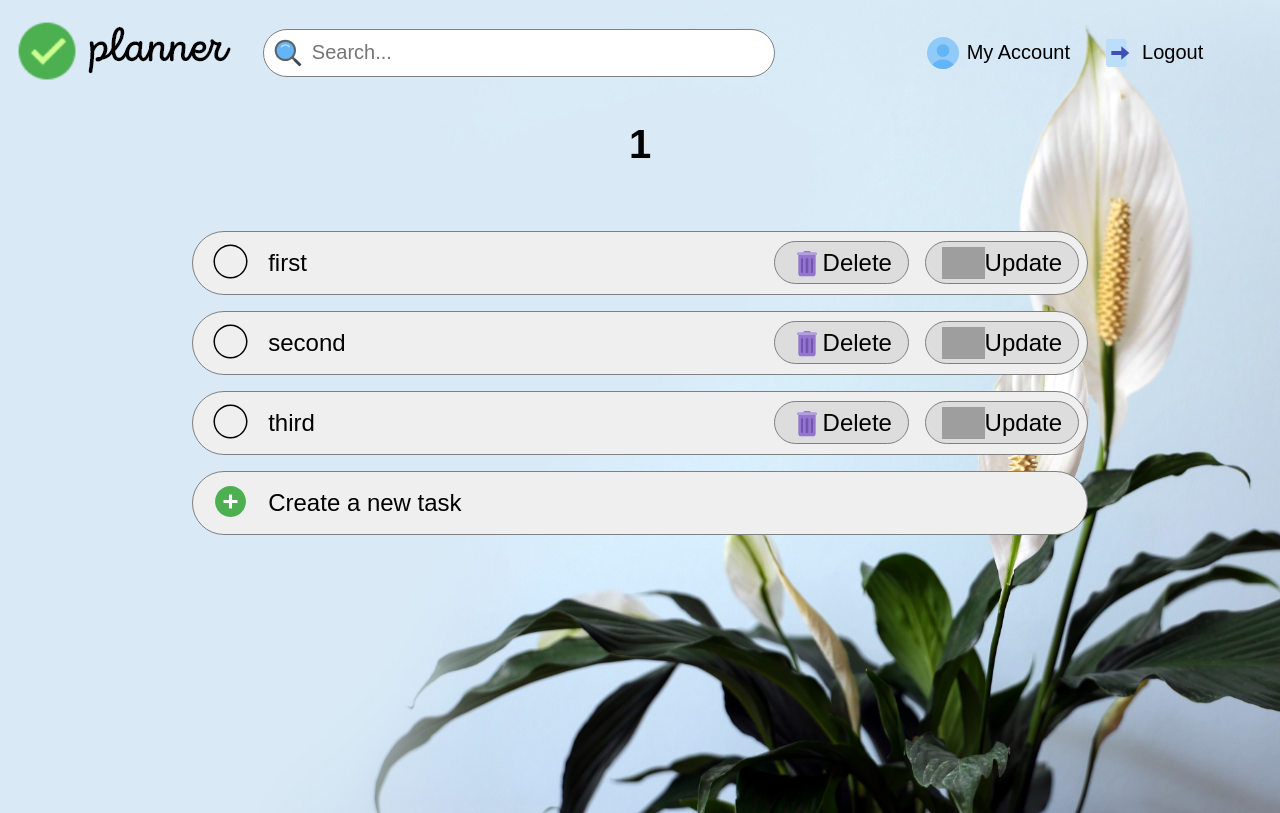
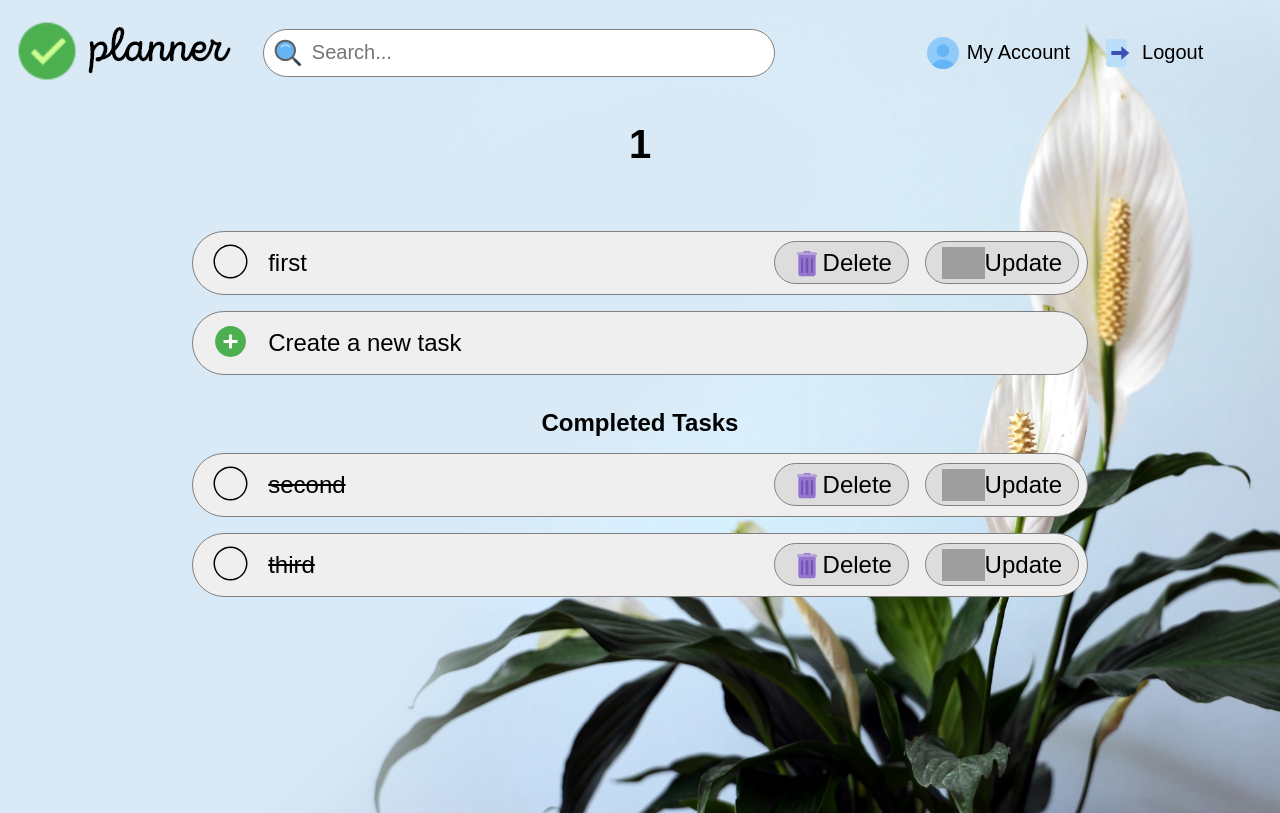
Before and after one commit to anushkakamalja/Personal-Planner, a Flask app: page /tasks/1 in a window 1280 px wide. Run offline with Flask 2, Linux system fonts and the light colour scheme; a user stored in the database is signed in; data comes from the database, SQL or seed files in the repository; both versions use the stored data as it was after the commit; grey boxes are pictures that could not be loaded.

Commit message:
Add complete, incomplete task feature

```diff
--- a/project/main.py
+++ b/project/main.py
@@ -21,14 +21,16 @@ def profile():
 def tasks(project):
     if request.method=='POST':
         title=request.form['title']
-        todo=Tasks(title=title)
+        todo=Tasks(title=title,complete=False)
         db.session.add(todo)
         db.session.commit()
-        allTodo=Tasks.query.all()
+        # incomplete=Tasks.query.filter_by(complete=False).all()
+        # complete=Tasks.query.filter_by(complete=True).all()
         return redirect(url_for('main.tasks',project=project))
     else:
-        allTodo=Tasks.query.all()
-        return render_template('task.html', project=project, allTodo=allTodo)
+        incomplete=Tasks.query.filter_by(complete=False).all()
+        complete=Tasks.query.filter_by(complete=True).all()
+        return render_template('task.html', project=project, incomplete=incomplete, complete=complete)
 
 @main.route('/dashboard', methods=['GET','POST'])
 @login_required
@@ -52,3 +54,20 @@ def delete(sno,project):
         db.session.delete(todo)
         db.session.commit()
         return redirect(url_for('main.tasks',project=project))
+
+@main.route('/complete/<project>/<int:sno>')
+@login_required
+def complete(sno,project):
+    todo=Tasks.query.filter_by(sno=sno).first()
+    todo.complete=True
+    db.session.commit()
+    return redirect(url_for('main.tasks',project=project))
+
+
+@main.route('/incomplete/<project>/<int:sno>')
+@login_required
+def incomplete(sno,project):
+    todo=Tasks.query.filter_by(sno=sno).first()
+    todo.complete=False
+    db.session.commit()
+    return redirect(url_for('main.tasks',project=project))
--- a/project/models.py
+++ b/project/models.py
@@ -10,6 +10,7 @@ class User(UserMixin, db.Model):
 class Tasks(db.Model):
     sno=db.Column(db.Integer, primary_key=True)
     title=db.Column(db.String(200), nullable=False)
+    complete=db.Column(db.Boolean)
 
 def __repr__(self) -> str:
     return f"{self.sno}={self.title}"
--- a/project/templates/task.html
+++ b/project/templates/task.html
@@ -1,16 +1,18 @@
 {% extends 'base.html' %} {% block stylesheet %}
 <link rel="stylesheet" href="/static/css/task.css" />
-{% endblock stylesheet %} {% block title %} My Tasks {% endblock title %} {%block content %}
+{% endblock stylesheet %} {% block title %} My Tasks {% endblock title %}
+{%block content %}
 <h1 class="taskpage-header">{{project}}</h1>
 
-{% for todo in allTodo %}
+{% for todo in incomplete %}
 <button class="createnew tasklist">
   <span>
-    <img
-      class="add-icon task-icon"
-      src="/static/assets/icons/round_50px.svg"
-      alt=""
-    /><span class="btn-text">{{todo.title}}</span></span
+    <a href="/complete/{{project}}/{{todo.sno}}"
+      ><img
+        class="add-icon task-icon"
+        src="/static/assets/icons/round_50px.svg"
+        alt="" /></a
+    ><span class="btn-text">{{todo.title}}</span></span
   >
   <span class="btn-wrapper">
     <div class="btn">
@@ -30,7 +32,7 @@
 {% endfor %}
 
 <button
-  class="createnew"
+  class="createnew new-create-style"
   onclick="document.getElementById('id01').style.display='block'"
 >
   <span>
@@ -40,6 +42,38 @@
       alt="" /></span
   >Create a new task
 </button>
+
+{% if complete|length>0 %}
+<br>
+<h2 style="text-align: center;">Completed Tasks</h2>
+{% for todo in complete %}
+<button class="createnew tasklist">
+  <span>
+    <a href="/incomplete/{{project}}/{{todo.sno}}"
+      ><img
+        class="add-icon task-icon"
+        src="/static/assets/icons/round_50px.svg"
+        alt="" /></a
+    ><span class="btn-text" style="text-decoration: line-through"
+      >{{todo.title}}</span
+    ></span
+  >
+  <span class="btn-wrapper">
+    <div class="btn">
+      <img src="/static/assets/icons/trash_48px.svg" alt="" />
+      <a href="/delete/{{project}}/{{todo.sno}}">Delete</a>
+    </div>
+    <div class="btn">
+      <img src="/static/assets/icons/edit_48px.svg" alt="" />
+      <a>Update</a>
+    </div>
+    <!-- <div class="btn">
+        <img src="/static/assets/icons/schedule_48px.svg" alt="" />
+        <a>Schedule</a>
+      </div> -->
+  </span>
+</button>
+{% endfor %} {% endif %}
 
 <div id="id01" class="addtaskwindow">
   <button
```
Also changed, not shown: project/db.sqlite.
